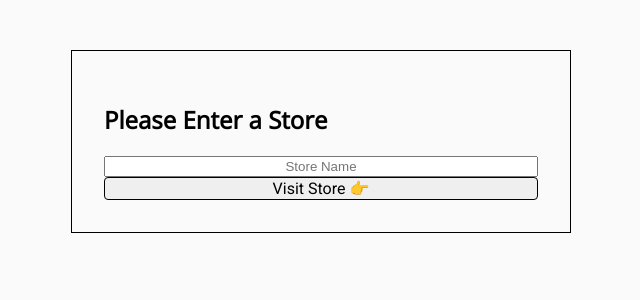
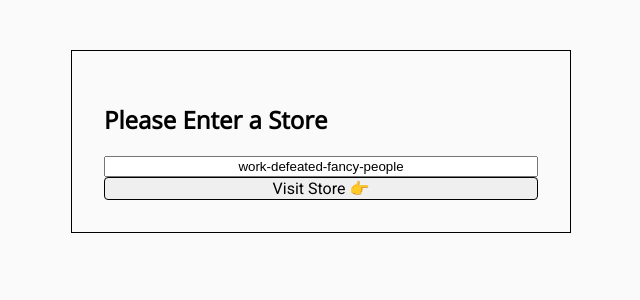
Before and after one commit to spences10/framework-of-the-day, a React (Create React App) app: page / in a window 1280 px wide. Shown: the top 300 px of the page, without its empty margins (319-959 px from the left). Built offline with nearby package versions, Linux system fonts and the light colour scheme; a web font is replaced by a local one.

Commit message:
getFunName for default value

```diff
--- a/src/components/StorePicker.js
+++ b/src/components/StorePicker.js
@@ -1,7 +1,10 @@
 import React from 'react'
+import PropTypes from 'prop-types'
 import styled from 'styled-components'
 
 import { StyledButton } from '../theme/components'
+
+import { getFunName } from '../helpers'
 
 const StoreForm = styled.form`
   background: ${props => props.theme.white};
@@ -16,7 +19,8 @@ const FormTitle = styled.h2``
 const StoreName = styled.input.attrs({
   type: 'text',
   required: true,
-  placeholder: 'Store Name'
+  placeholder: 'Store Name',
+  defaultValue: getFunName()
 })`
   width: 100%;
   text-align: center;
@@ -30,6 +34,20 @@ const VisitStore = StyledButton.extend.attrs({
 `
 
 class StorePicker extends React.Component {
+  // myInput = React.createRef()
+  // static propTypes = {
+  //   history: PropTypes.object
+  // }
+
+  goToStore = event => {
+    // 1. Stop the form from submitting
+    event.preventDefault()
+    // 2. get the text from that input
+    const storeName = this.myInput.value.value
+    // 3. Change the page to /store/whatever-they-entered
+    this.props.history.push(`/store/${storeName}`)
+  }
+
   render() {
     return (
       <StoreForm>
```
